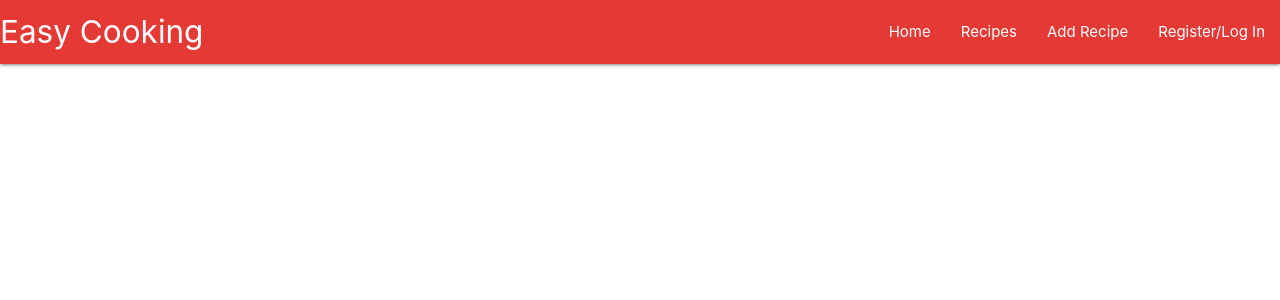
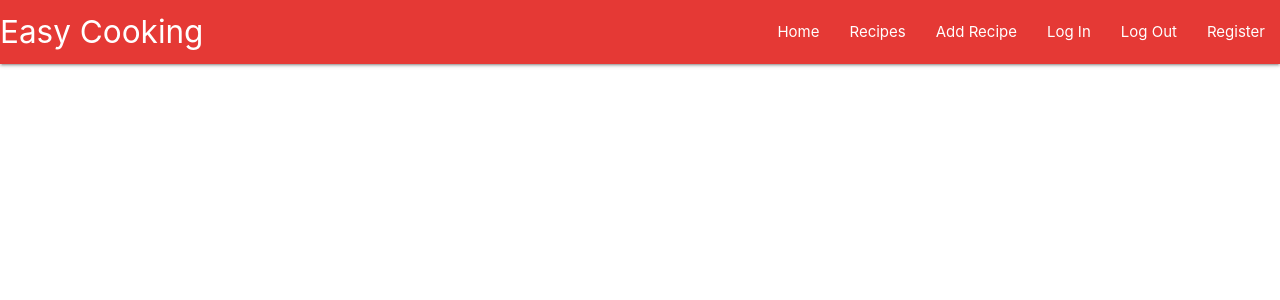
Before and after one commit to Code-Institute-Submissions/ms_project_3-1, a Flask app: page / in a window 1280 px wide. Shown: the top 300 px of the page. Run offline with Flask 2, Linux system fonts and the light colour scheme; data that the repository does not hold is empty; some libraries are stand-ins or nearby versions.

Commit message:
Update nav links on base.html

```diff
--- a/templates/base.html
+++ b/templates/base.html
@@ -2,7 +2,6 @@
 <html lang="en">
 <head>
     <meta charset="UTF-8">
-    <meta http-equiv="X-UA-Compatible" content="IE=edge">
     <meta name="viewport" content="width=device-width, initial-scale=1.0">
     <!-- Materialize compiled and minified CSS -->
     <link rel="stylesheet" href="https://cdnjs.cloudflare.com/ajax/libs/materialize/1.0.0/css/materialize.min.css" type="text/css">
@@ -15,13 +14,14 @@
         <!--Materialize navbar-->
         <nav class="nav-extended red darken-1">
             <div class="nav-wrapper">
-              <a href="#" class="brand-logo">Easy Cooking</a>
-              <!--?-->
+              <a href="{{ url_for('get_recipes') }}" class="brand-logo">Easy Cooking</a>
               <ul id="nav-mobile" class="right hide-on-med-and-down">
-                <li><a href="#">Home</a></li>
+                <li><a href="{{ url_for('get_recipes') }}">Home</a></li>
                 <li><a href="{{ url_for('get_recipes') }}">Recipes</a></li>
                 <li><a href="{{ url_for('add_recipe') }}">Add Recipe</a></li>
-                <li><a href="{{ url_for('register') }}">Register/Log In</a></li>
+                <li><a href="#">Log In</a></li>
+                <li><a href="#">Log Out</a></li>
+                <li><a href="{{ url_for('register') }}">Register</a></li>
               </ul>
             </div>
         </nav>
```
